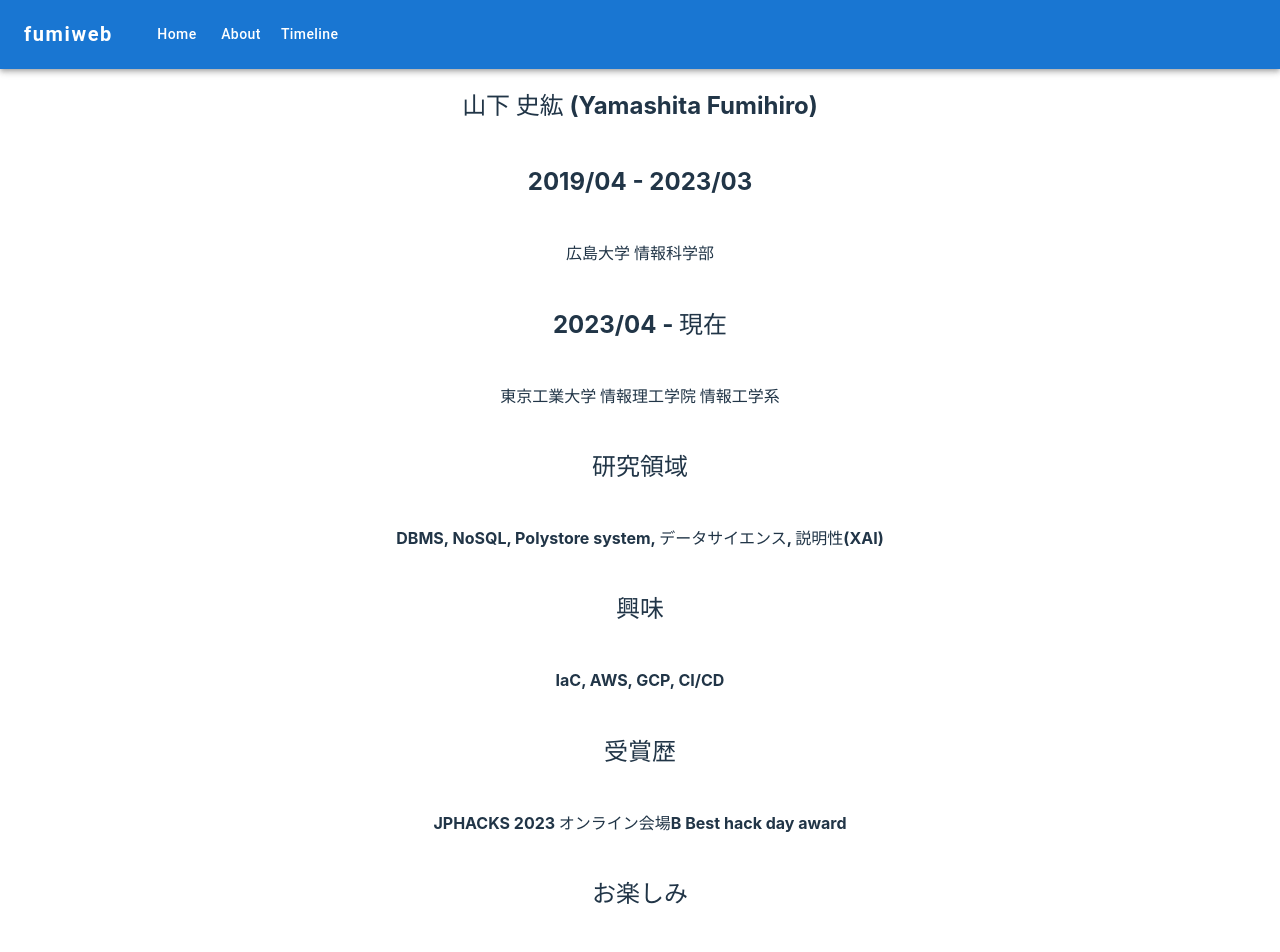
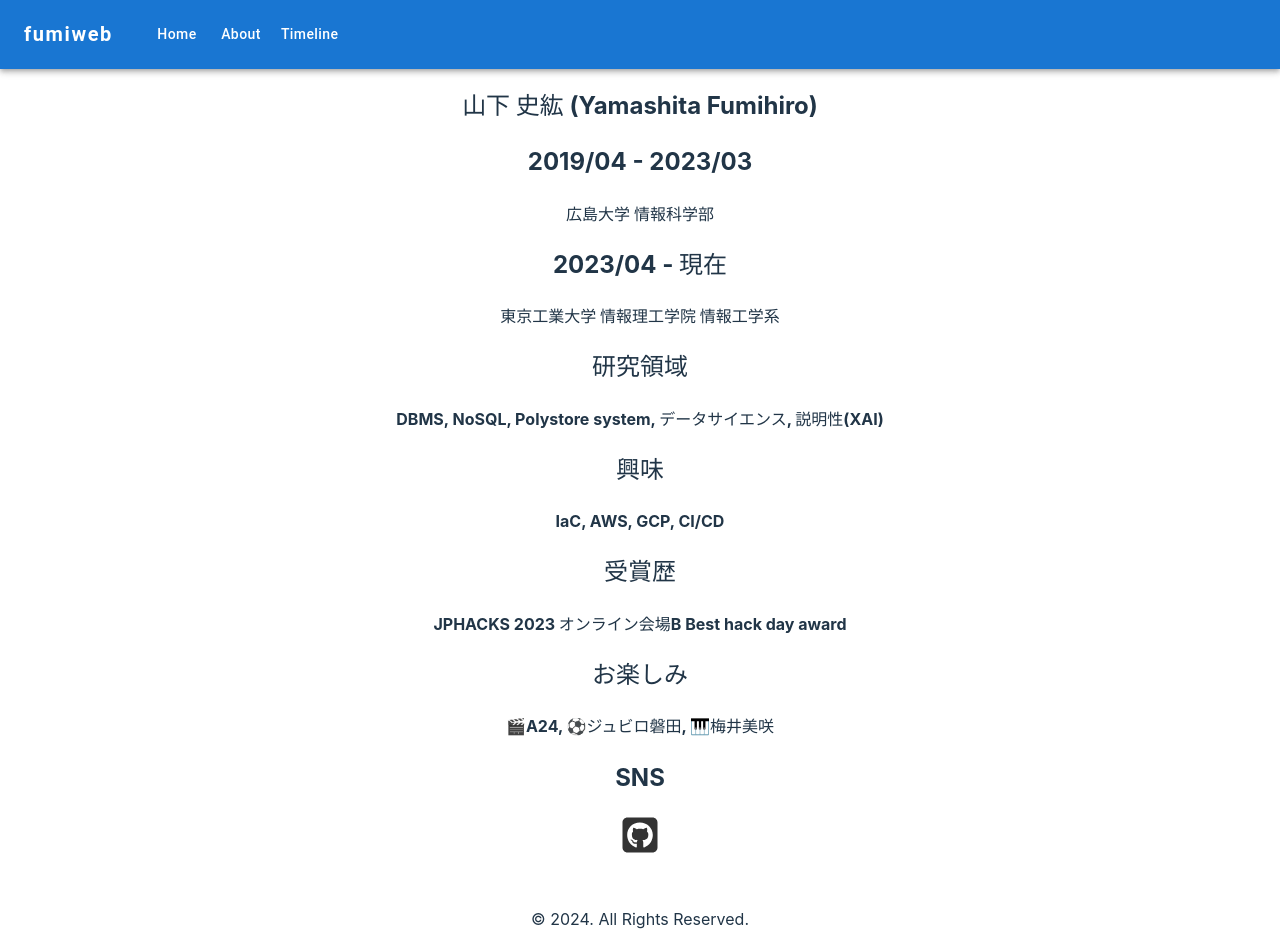
Before and after one commit to yamashitafumihiro/fumiweb-vitest, a React (Vite) app in the folder frontend/: page /about in a window 1280 px wide. Shown: the top 952 px of the page. Built offline with nearby package versions, Linux system fonts and the light colour scheme.

Commit message:
フッターの挿入

```diff
--- a/frontend/package.json
+++ b/frontend/package.json
@@ -17,6 +17,7 @@
     "@fortawesome/react-fontawesome": "^0.2.2",
     "@mui/icons-material": "^5.15.17",
     "@mui/material": "^5.15.15",
+    "flowbite-react": "^0.10.1",
     "react": "^18.2.0",
     "react-chrono": "^2.6.1",
     "react-dom": "^18.2.0",
--- a/frontend/src/App.tsx
+++ b/frontend/src/App.tsx
@@ -7,6 +7,7 @@ import Navbar from "./components/Navbar.tsx";
 import AboutPage from "./components/About.tsx";
 import TimelinePage from "./components/TimelinePage/TimelinePage.tsx";
 import PostPage from "./components/PostPage.tsx";
+import Footer from "./components/Footer.tsx";
 
 const Loading: React.FC = () => {
     return (
@@ -20,6 +21,7 @@ const Loading: React.FC = () => {
 const App: React.FC = () => {
     return (
         <Suspense fallback={<Loading/>}>
+            <Box sx={{display: 'flex', flexDirection: 'column', minHeight: '100vh'}}>
                 <BrowserRouter>
                     <Navbar/>
                     <Routes>
@@ -29,7 +31,9 @@ const App: React.FC = () => {
                         <Route path="/about" element={<AboutPage/>}></Route>
                         <Route path="timeline" element={<TimelinePage/>}></Route>
                     </Routes>
+                    <Footer/>
                 </BrowserRouter>
+            </Box>
         </Suspense>
     )
 }
--- a/frontend/src/components/About.tsx
+++ b/frontend/src/components/About.tsx
@@ -9,7 +9,7 @@ import {faGithubSquare} from '@fortawesome/free-brands-svg-icons'
 
 const AboutPage: React.FC = () => {
     const [markdownContent, setMarkdownContent] = useState("");
-    const [width, height] = useWindowSize();
+    const [width] = useWindowSize();
 
     useEffect(() => {
         fetch("/aboutMySelf.md")
@@ -19,12 +19,10 @@ const AboutPage: React.FC = () => {
 
     return (
         <Box sx={{
-            margin: 'auto',
+            marginX: 'auto',
             width: width * 0.8,
             maxWidth: '1000px',
-            height: height,
-            display: 'flex',
-            flexDirection: 'column',
+            paddingBottom: 4,
             alignItem: 'center'
         }}>
             <ReactMarkdown remarkPlugins={[remarkGfm]}>{markdownContent}</ReactMarkdown>
--- /dev/null
+++ b/frontend/src/components/Footer.tsx
@@ -0,0 +1,20 @@
+import React from "react";
+import {useState, useEffect} from "react";
+
+const Footer: React.FC = () => {
+    const [year, setYear] = useState(new Date().getFullYear());
+
+    useEffect(() => {
+        setYear(new Date().getFullYear());
+    }, []);
+
+    return (
+        <>
+            <div className="pt-lg-10 pt-5 footer bg-white">
+                <p>{`© ${year}. All Rights Reserved.`}</p>
+            </div>
+        </>
+    );
+};
+
+export default Footer;
--- a/frontend/src/components/HomePage.tsx
+++ b/frontend/src/components/HomePage.tsx
@@ -20,7 +20,7 @@ export const blogposts = [
 ];
 
 const HomePage: React.FC = () => {
-    const [width, height] = useWindowSize();
+    const [width] = useWindowSize();
 
     const postsPerPage = 4;
     const maxPages = Math.ceil(blogposts.length / postsPerPage);
@@ -45,13 +45,13 @@ const HomePage: React.FC = () => {
 
     return (
         <Box sx={{
-            margin: 'auto',
+            marginX: 'auto',
             width: width * 0.8,
             maxWidth: '1000px',
-            height: height,
             display: 'flex',
             flexDirection: 'column',
-            alignItem: 'center'
+            alignItem: 'center',
+            paddingBottom: 4
         }}>
             <Typography marginTop={2} variant="h2"
                         sx={{borderBottom: 1, borderColor: 'grey.300', pb: 1, mb: 3}}>fumiweb</Typography>
--- a/frontend/src/components/Navbar.tsx
+++ b/frontend/src/components/Navbar.tsx
@@ -44,7 +44,7 @@ const Navbar: React.FC = () => {
     };
 
     return (
-        <AppBar position="static" sx={{width: '100vw'}}>
+        <AppBar position="static" sx={{width: '100vw', marginTop: 0}}>
             <Container maxWidth={false}>
                 <Toolbar disableGutters>
                     <Typography variant="h6"
--- a/frontend/src/components/PostPage.tsx
+++ b/frontend/src/components/PostPage.tsx
@@ -13,7 +13,7 @@ const PostPage: React.FC = () => {
     const {postId} = useParams<{ postId: string }>();
     const [markdownContent, setMarkdownContent] = useState("");
     const [headings, setHeadings] = useState<{ level: number, text: string } []>([]);
-    const [width, height] = useWindowSize();
+    const [width] = useWindowSize();
 
     useEffect(() => {
         fetch(`/posts/${postId}.md`)
@@ -89,10 +89,10 @@ const PostPage: React.FC = () => {
 
     return (
         <Box sx={{
-            margin: 'auto',
+            marginX: 'auto',
             width: width * 0.8,
             maxWidth: '1000px',
-            height: height,
+            paddingBottom: 4,
             alignItems: 'center',
         }}>
             <Typography variant="h2" marginTop={4} marginBottom={2}>{post?.title}</Typography>
--- a/frontend/src/components/TimelinePage/TimelinePage.tsx
+++ b/frontend/src/components/TimelinePage/TimelinePage.tsx
@@ -2,14 +2,13 @@ import React from "react";
 import {Chrono} from "react-chrono";
 import styled from 'styled-components'
 import MyTimelineCard from "./MyTimelineCard.tsx";
+import {Box} from "@mui/material";
 
 const MainContainer = styled.div`
     display: flex;
     flex-direction: column;
     align-items: center;
     padding: 20px;
-    min-height: 100vh;
-    max-height: 100%;
 `
 const MyJourney = styled.h1`
     color: #1e293b;
@@ -110,7 +109,14 @@ const TimelineView: React.FC<TimelineViewProps> = ({timelineItemsList}) => {
 
 const TimelinePage: React.FC = () => {
     return (
-        <TimelineView timelineItemsList={data}/>
+        <Box sx={{
+            marginX: 'auto',
+            maxWidth: '1000px',
+            paddingBottom: 4,
+            alignItems: 'center',
+        }}>
+            <TimelineView timelineItemsList={data}/>
+        </Box>
     );
 };
 
```
Also changed, not shown: 1 other file (tests, documents, lock files or other folders). Lines whose indentation alone changed are shown as unchanged.
